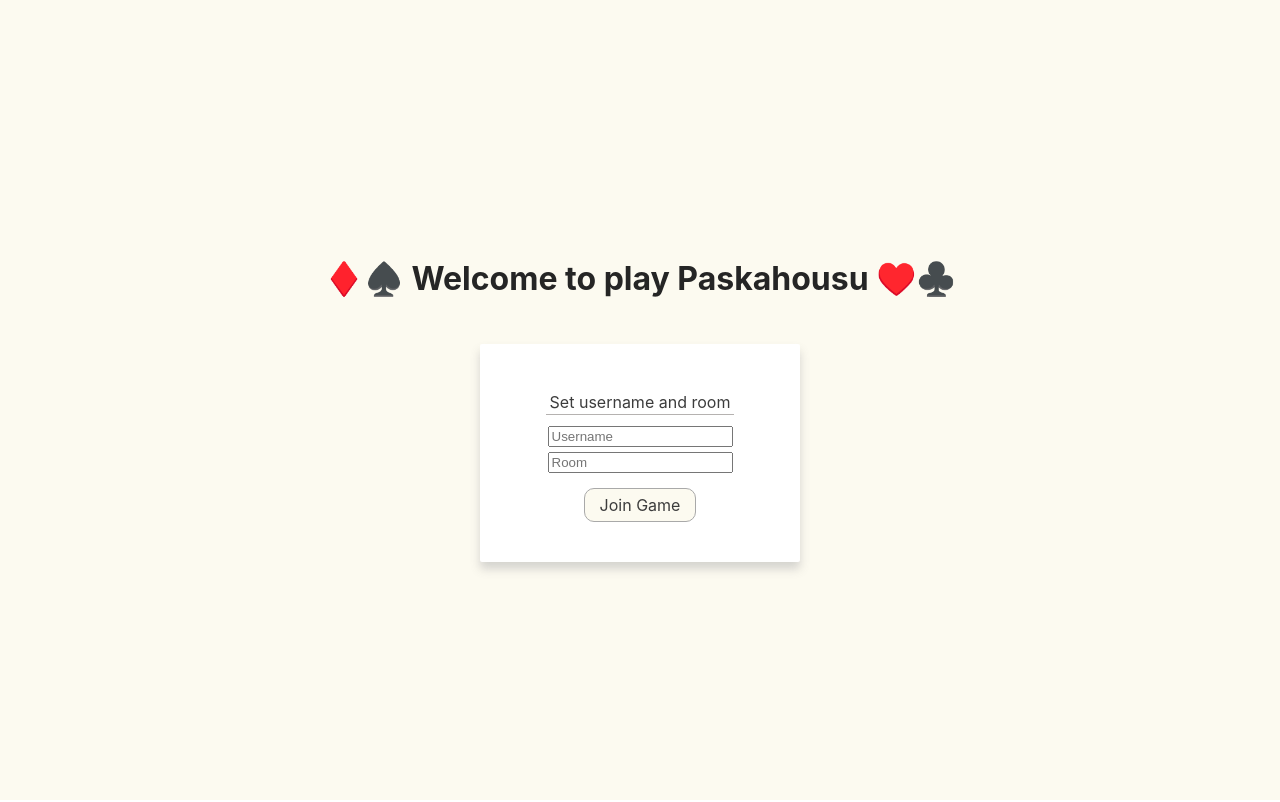
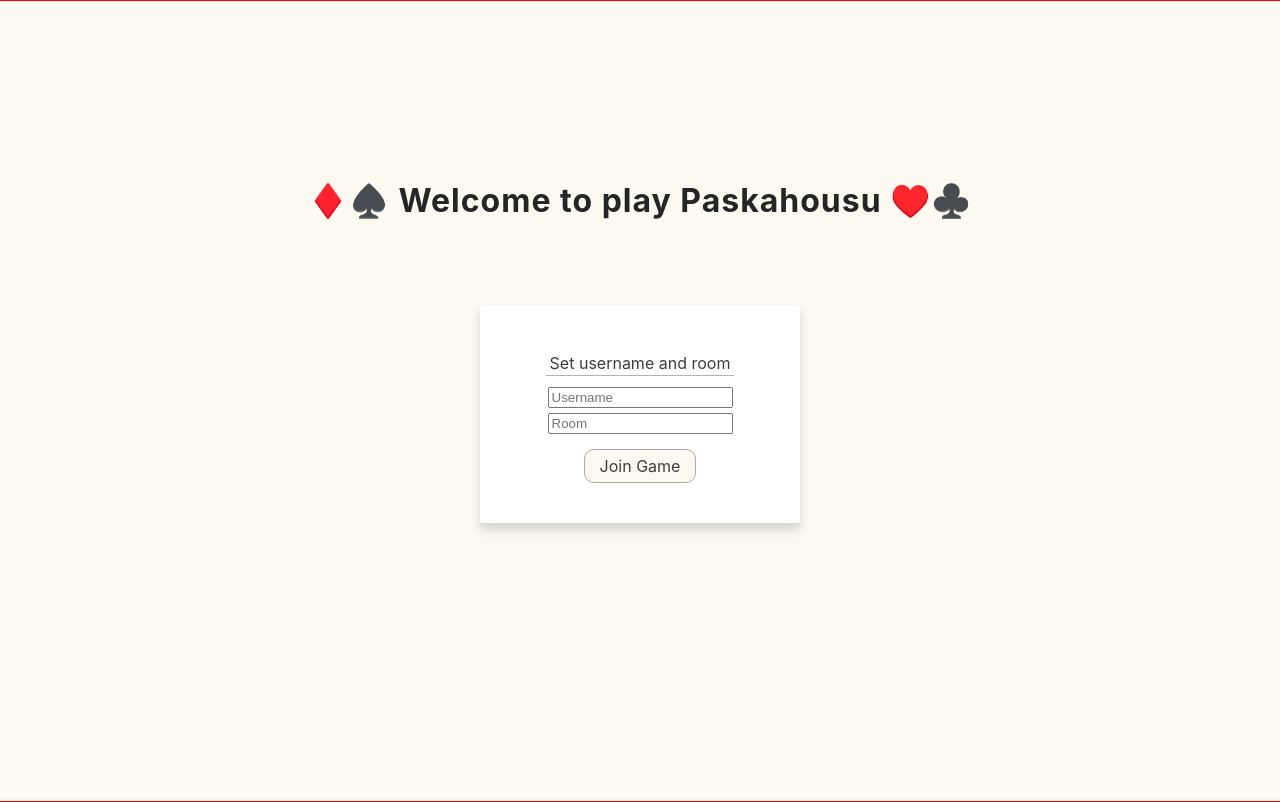
Before and after one commit to TeemuKiviniemi/Paskahousu, a React (Create React App) app in the folder paskahousu-front/: page / in a window 1280 px wide. Built offline with nearby package versions, Linux system fonts and the light colour scheme.

Commit message:
Added styling

```diff
--- a/paskahousu-front/src/components/JoinToGame.jsx
+++ b/paskahousu-front/src/components/JoinToGame.jsx
@@ -4,13 +4,21 @@ import { useDispatch } from "react-redux";
 import { setRoom } from "../reducers/gameReducer";
 
 const Container = styled.div`
-	display: flex;
-	flex-direction: column;
+	height: 100vh;
+	width: 100vw;
+	display: grid;
+	grid-template-rows: 30% 40% 30%;
+	justify-items: center;
 	align-items: center;
+	border: 1px solid red;
+	/* flex-direction: column; */
+	/* align-items: center; */
 `;
 
 const InputFrame = styled.div`
+	grid-row-start: 2;
 	background-color: white;
+	height: min-content;
 	display: flex;
 	justify-content: center;
 	align-items: center;
@@ -43,12 +51,18 @@ const StyledP = styled.p`
 	margin: 6px;
 `;
 
+const StyledH1 = styled.h1`
+	grid-row-start: 1;
+	align-self: flex-end;
+	letter-spacing: 1px;
+`;
+
 function JoinToGame({ joinGame, setUsername }) {
 	const dispatch = useDispatch();
 
 	return (
 		<Container>
-			<h1 style={{ letterSpacing: "1p" }}>♦️♠️ Welcome to play Paskahousu ♥️♣️</h1>
+			<StyledH1>♦️♠️ Welcome to play Paskahousu ♥️♣️</StyledH1>
 			<InputFrame>
 				<StyledP>Set username and room</StyledP>
 				<input
```
